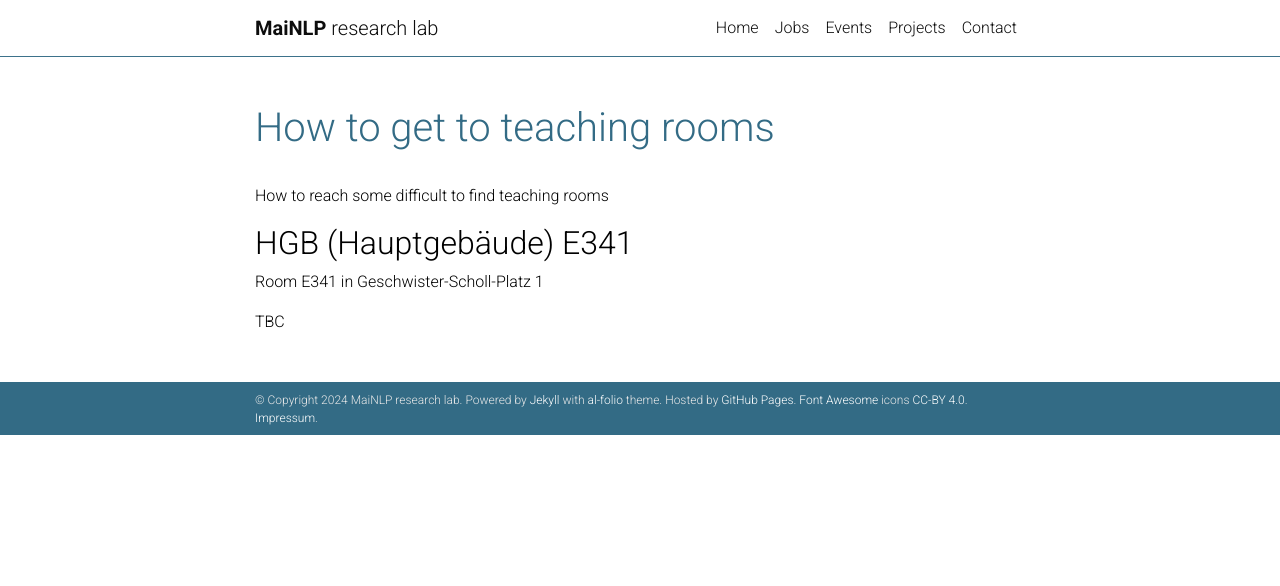
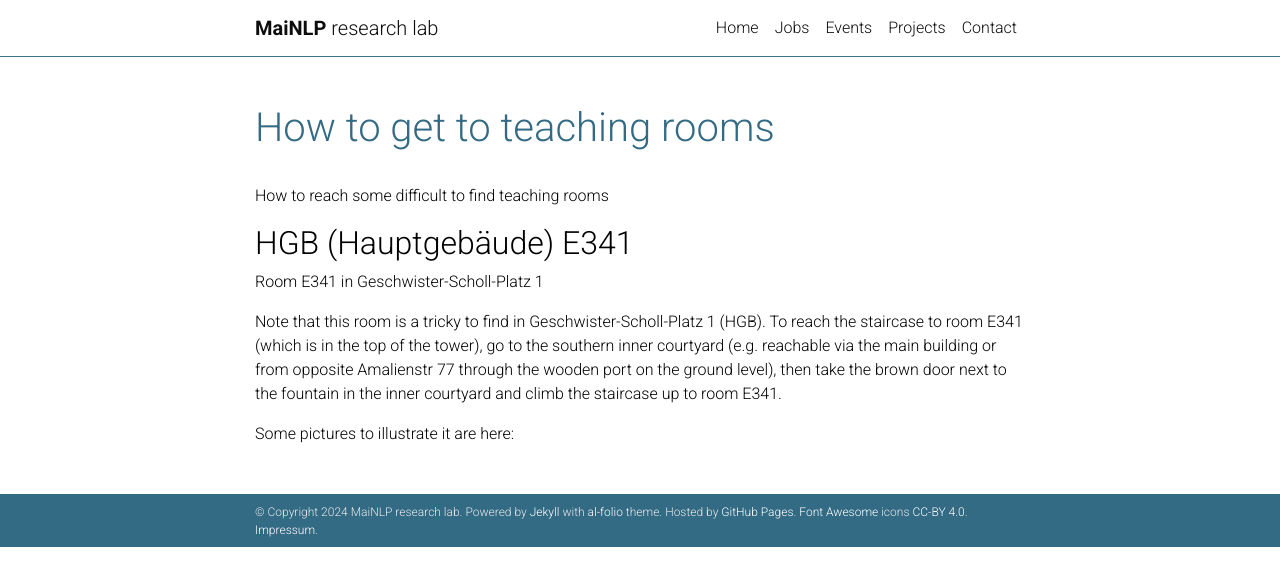
Before and after one commit to mainlp/mainlp.github.io, a Jekyll site: the page built from _pages/roomfinder.md, in a window 1280 px wide. Shown: the top 586 px of the page. Built offline with Jekyll 4.4.1, drawn with Linux system fonts in a browser that asks for light colours; comment, search, counter and statistics services are not loaded; a style sheet for code colours, icons or effects is not loaded.

Commit message:
Update roomfinder.md

```diff
--- a/_pages/roomfinder.md
+++ b/_pages/roomfinder.md
@@ -12,4 +12,6 @@ How to reach some difficult to find teaching rooms
 
 Room E341 in Geschwister-Scholl-Platz 1
 
-TBC
+Note that this room is a tricky to find in Geschwister-Scholl-Platz 1 (HGB). To reach the staircase to room E341 (which is in the top of the tower), go to the southern inner courtyard (e.g. reachable via the main building or from opposite Amalienstr 77 through the wooden port on the ground level), then take the brown door next to the fountain in the inner courtyard and climb the staircase up to room E341.
+
+Some pictures to illustrate it are here:
```
